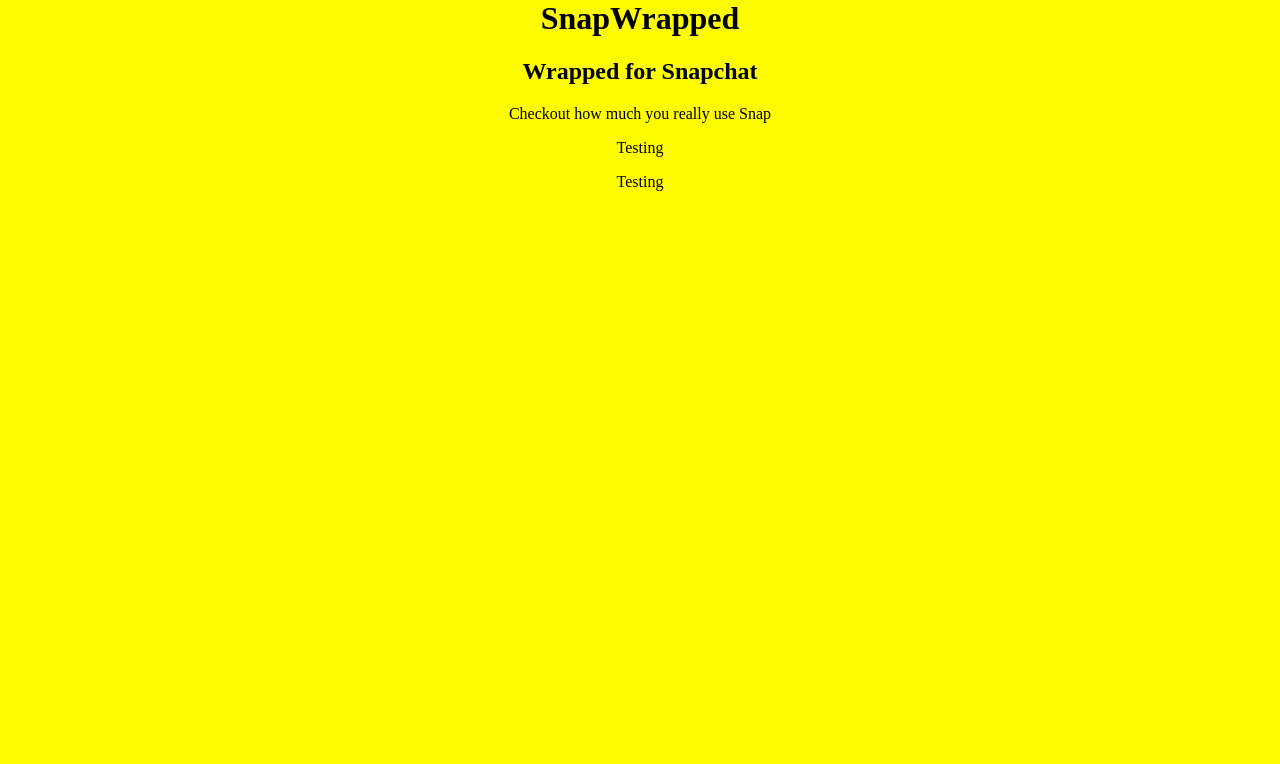
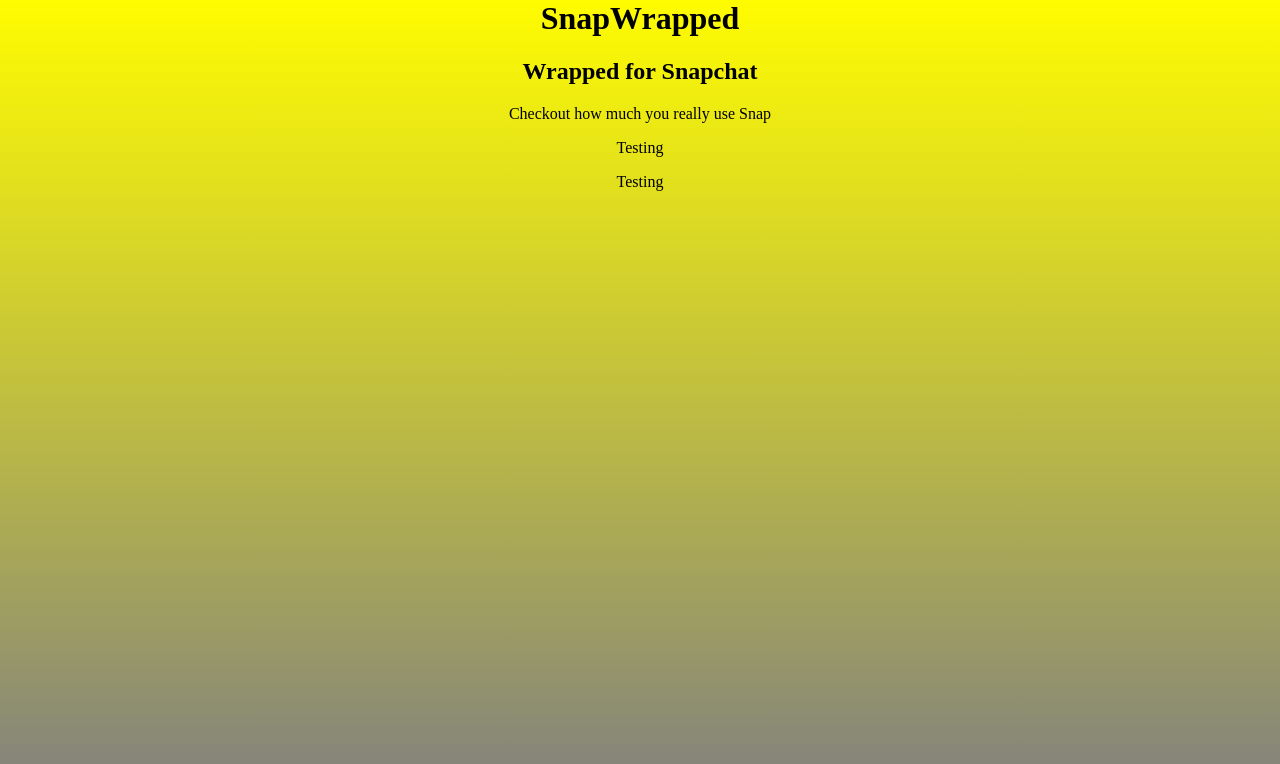
Before and after one commit to dakane8/snapwrapped, a plain HTML site: page index.html in a window 1280 px wide. Drawn offline with Linux system fonts and the light colour scheme.

Commit message:
Update styles.css

```diff
--- a/styles.css
+++ b/styles.css
@@ -1,5 +1,5 @@
 body {
     margin: 0;
-    background: #fffc00;
+    background-image: linear-gradient(#fffc00, grey);
     text-align: center;
 }
```
